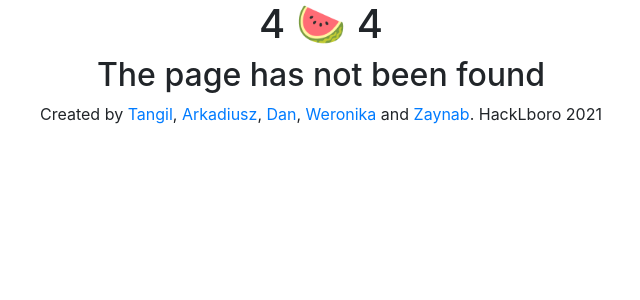
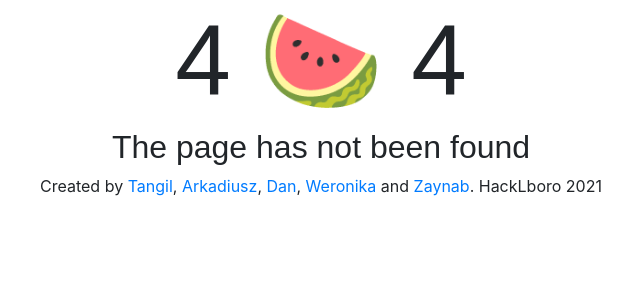
Before and after one commit to czuhajster/hacklboro-team1, a Flask app: template hacklboro/templates/not-found.html in a window 1280 px wide. Shown: the part 56-356 px from the top of the page, without its empty margins (319-959 px from the left). Run offline with Flask 2, Linux system fonts and the light colour scheme; the template is opened without the code that fills it, so the values that code supplies are empty; some libraries are stand-ins or nearby versions.

Commit message:
Link error-pages stylesheet to not-found.html and remove redundant stylesheet.

```diff
--- a/hacklboro/static/not-found.css
+++ /dev/null
@@ -1,3 +0,0 @@
-h1, h2 {
-  text-align: center;
-}
--- a/hacklboro/templates/not-found.html
+++ b/hacklboro/templates/not-found.html
@@ -2,7 +2,7 @@
 
 {% block title %} Not Found {% endblock %}
 {% block head %}
-  <link rel="stylesheet" href="../static/not-found.css">
+  <link rel="stylesheet" href="../static/error-pages.css">
 {% endblock %}
 {% block content %}
   <h1>
```
